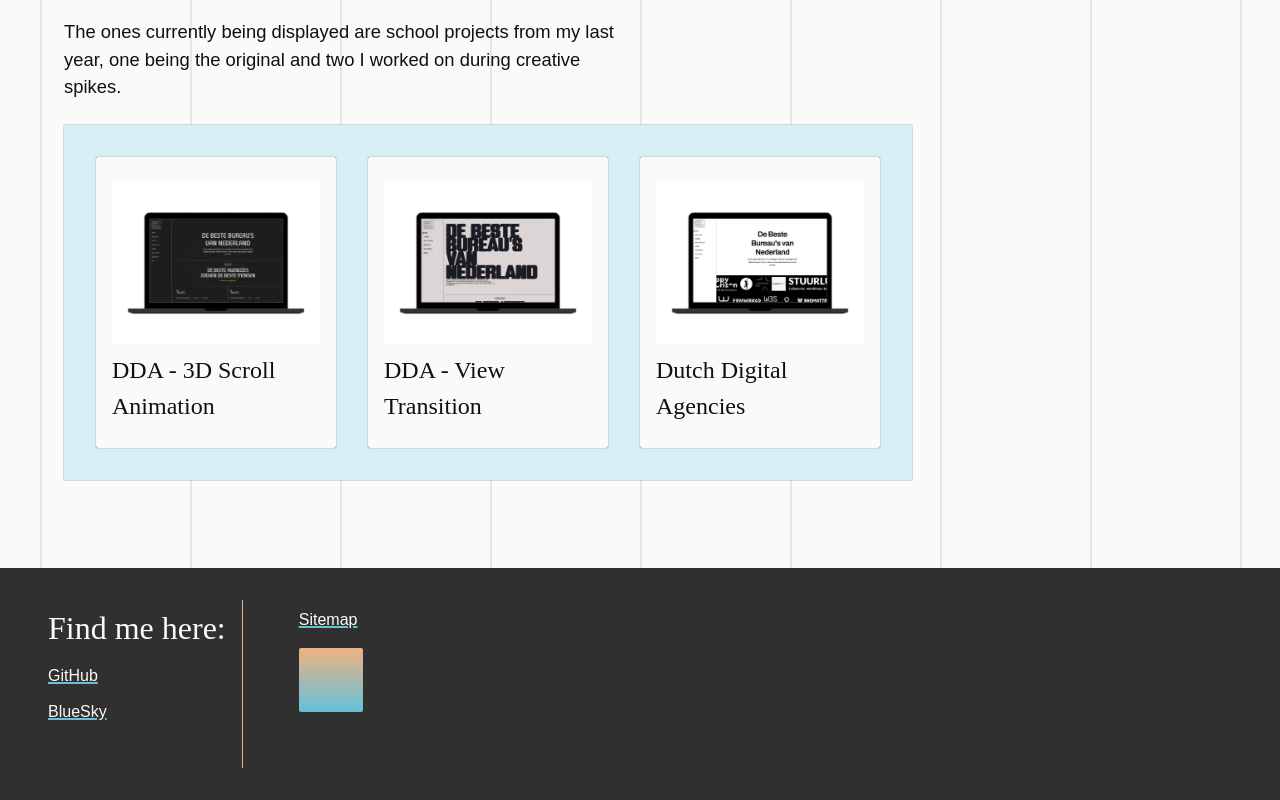
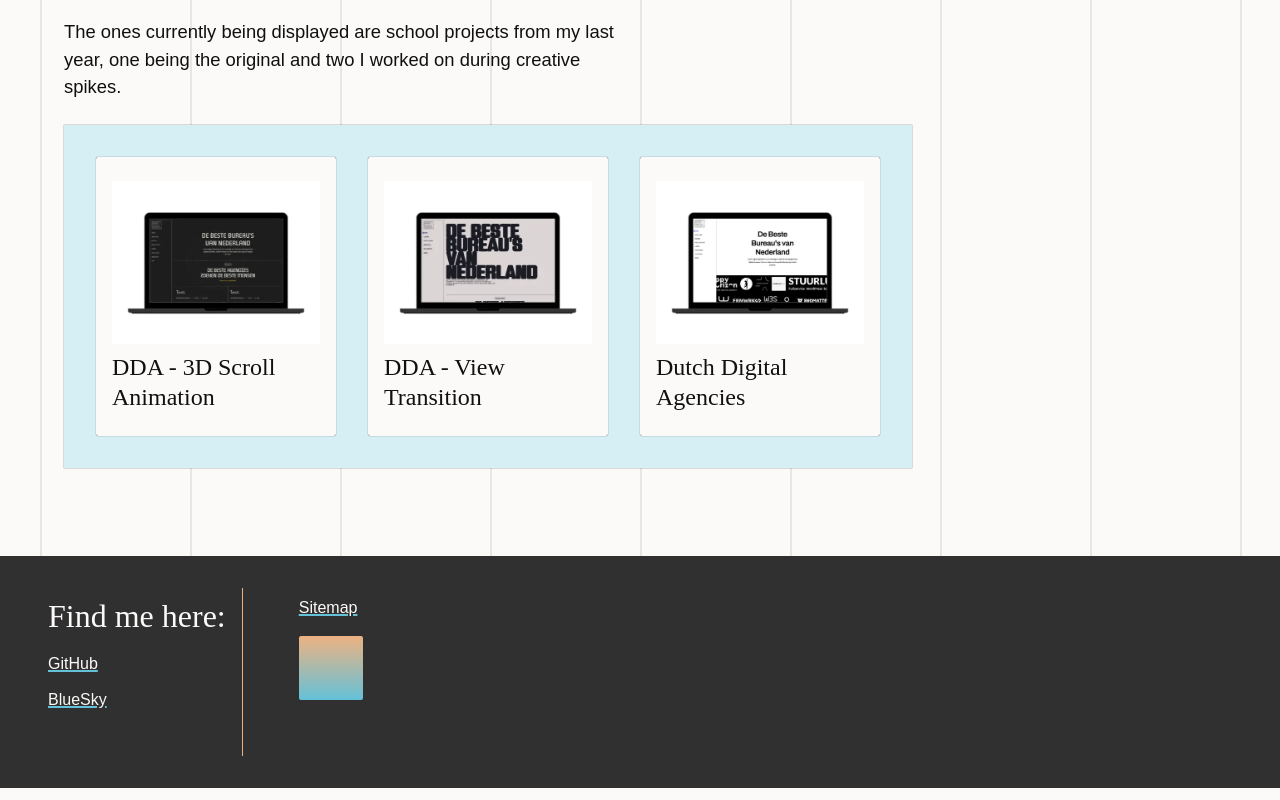
Before and after one commit to lisagjh/lisavanderhoorn.nl, an Astro site: page / in a window 1280 px wide. Shown: the part 1259-2059 px from the top of the page. Built offline with nearby package versions, Linux system fonts and the light colour scheme; Astro itself is replaced by a stand-in of ours; some packages are replaced by stand-ins of ours; animation ran at ten frames a second.

Commit message:
FIX heading order

```diff
--- a/src/components/Intro.astro
+++ b/src/components/Intro.astro
@@ -7,7 +7,9 @@
 </div>
 
 <section class="section_full-width">
-  <h1 class="visually-hidden sr-only">Lisa</h1>
+  <h1 class="visually-hidden sr-only">Lisa
+    <span>van der Hoorn</span>
+  </h1>
   <svg
     aria-label="Lisa's name"
     class="name"
--- a/src/components/WorkShowcase.astro
+++ b/src/components/WorkShowcase.astro
@@ -15,9 +15,9 @@
     {
       allPosts.map((post) => (
         <li>
-          <a href={`/posts/${post.id}`} class="heading-font">
+          <a href={`/posts/${post.id}`}>
             <img src={post.data.image.url} alt={post.data.image.alt} loading="lazy" />
-            {post.data.title}
+            <h3>{post.data.title}</h3>
           </a>
         </li>
       ))
@@ -70,6 +70,10 @@
     text-decoration: none;
   }
 
+  h3 {
+    font-size: 1.5rem;
+  }
+
   img {
     height: 10.2rem;
     width: 15.1rem;
```
Also changed, not shown: 1 other file.
